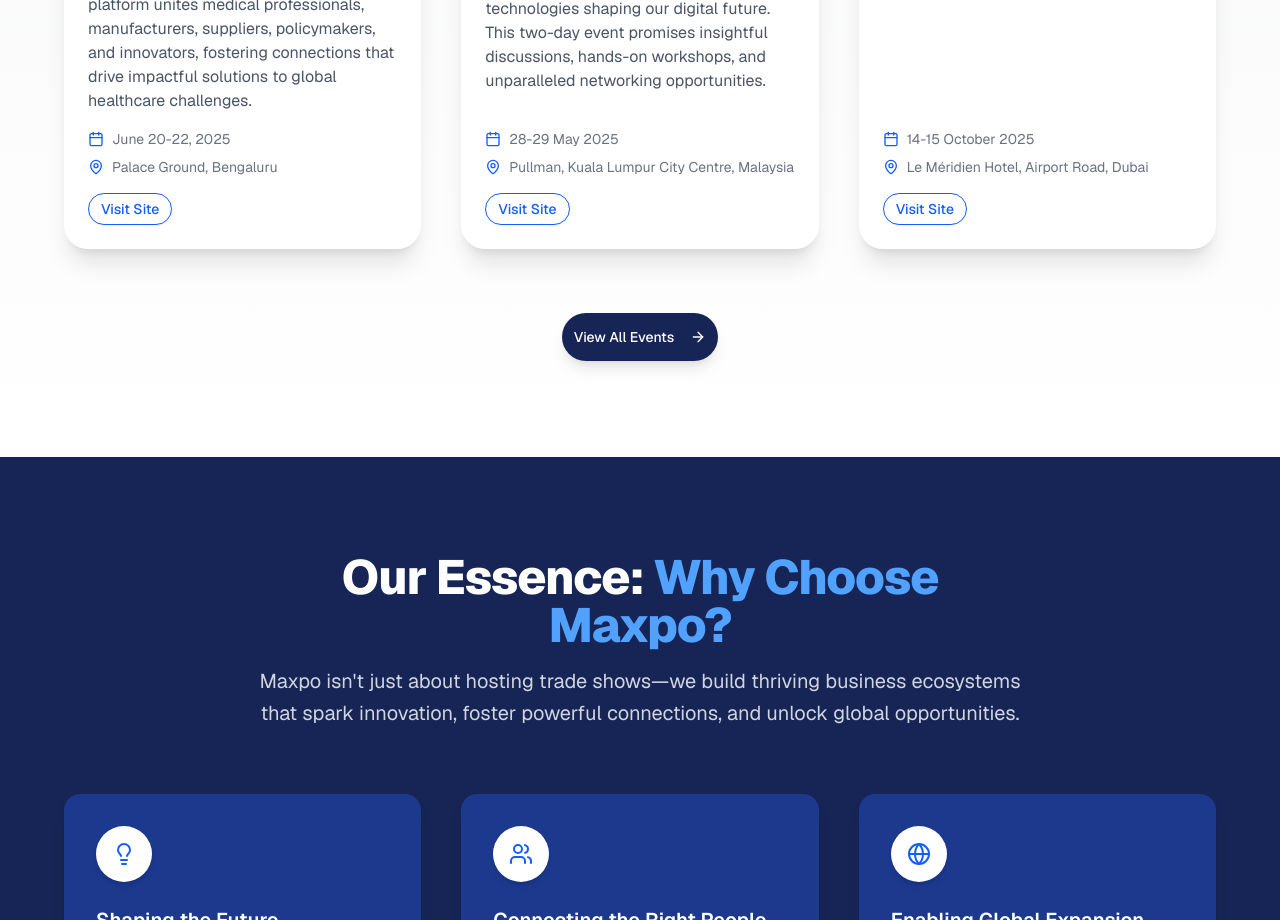
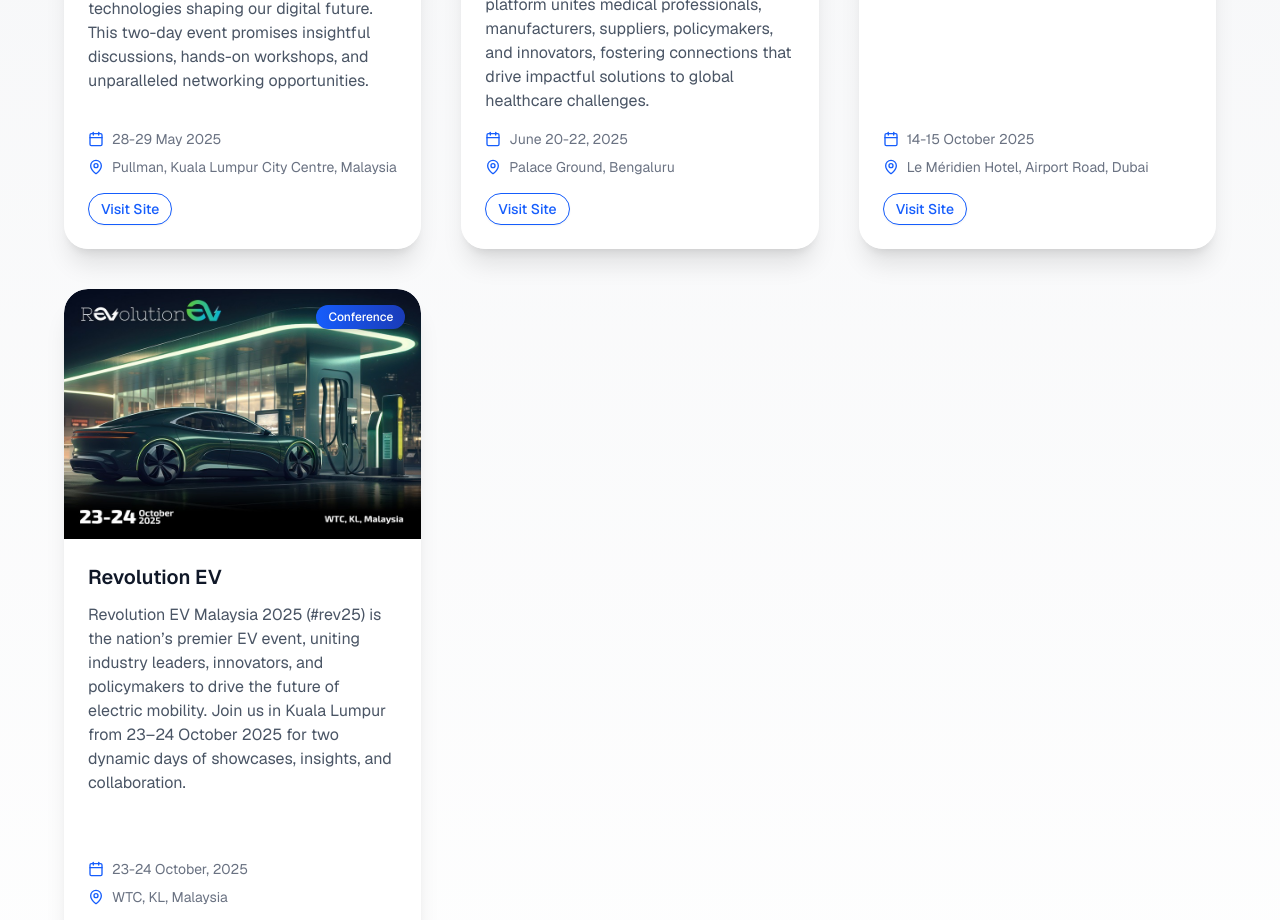
Before and after one commit to maxpo-dev/maxpo, a Next.js app: page / in a window 1280 px wide. Shown: the part 1880-2800 px from the top of the page. Built offline with nearby package versions, Linux system fonts and the light colour scheme.

Commit message:
events added

```diff
--- a/app/events/page.tsx
+++ b/app/events/page.tsx
@@ -29,7 +29,7 @@
   // Events data
   const eventsData: Event[] = [
     {
-      id: 1,
+      id: 2,
       title: "GMEC India 2025",
       date: "June 20-22, 2025",
       location: "Palace Ground, Bengaluru",
@@ -51,7 +51,7 @@
     //   website: "https://www.indiapropertyshow.in/",
     // },
     {
-      id: 3,
+      id: 1,
       title: "Future Digitech Summit & Awards 2025",
       date: "28-29 May 2025",
       location: "Pullman, Kuala Lumpur City Centre, Malaysia",
@@ -61,8 +61,18 @@
       category: "Conference and Awards",
       website: "https://www.futuredigitechsummit.com/",
     },
+        {
+  id: 4,
+  title: "Revolution EV",
+  date: "23-24 October, 2025",
+  location: "WTC, KL, Malaysia",
+  image: "/images/events/revolutionev.jpg", // <- Make sure this image exists or update the path accordingly
+  description: "Revolution EV Malaysia 2025 (#rev25) is the nation’s premier EV event, uniting industry leaders, innovators, and policymakers to drive the future of electric mobility. Join us in Kuala Lumpur from 23–24 October 2025 for two dynamic days of showcases, insights, and collaboration.",
+  category: "Conference",
+  website: "https://www.futureproptechsummit.com/", // <- Confirm if this link is specific to Revolution EV
+},
     {
-      id: 4,
+      id: 3,
       title: "Future Proptech Summit",
       date: "14-15 October 2025",
       location: "Le Méridien Hotel, Airport Road, Dubai",
--- a/app/page.tsx
+++ b/app/page.tsx
@@ -16,16 +16,7 @@
 
   // Sample upcoming events data
   const upcomingEvents = [
-    {
-      id: 1,
-      title: "GMEC India 2025",
-      date: "June 20-22, 2025",
-      location: "Palace Ground, Bengaluru",
-      image: "/images/events/gmec.jpeg",
-      description: "GMEC INDIA 2025 is a premier international platform dedicated to advancing healthcare innovation by bringing together key stakeholders across the medical and healthcare industry. Our platform unites medical professionals, manufacturers, suppliers, policymakers, and innovators, fostering connections that drive impactful solutions to global healthcare challenges.",
-      category: "Exhibition",
-      website: "https://gmecexhibitions.in/",
-    },
+
     // {
     //   id: 2,
     //   title: "Gulf News presents India Property Show",
@@ -37,7 +28,7 @@
     //   website: "",
     // },
     {
-      id: 3,
+      id: 1,
       title: "Future Digitech Summit & Awards 2025",
       date: "28-29 May 2025",
       location: "Pullman, Kuala Lumpur City Centre, Malaysia",
@@ -47,7 +38,19 @@
       website:"https://www.futureproptechsummit.com/",
     },
         {
-      id: 4,
+      id: 2,
+      title: "GMEC India 2025",
+      date: "June 20-22, 2025",
+      location: "Palace Ground, Bengaluru",
+      image: "/images/events/gmec.jpeg",
+      description: "GMEC INDIA 2025 is a premier international platform dedicated to advancing healthcare innovation by bringing together key stakeholders across the medical and healthcare industry. Our platform unites medical professionals, manufacturers, suppliers, policymakers, and innovators, fostering connections that drive impactful solutions to global healthcare challenges.",
+      category: "Exhibition",
+      website: "https://gmecexhibitions.in/",
+    },
+
+
+        {
+      id: 3,
       title: "Future Proptech Summit",
       date: "14-15 October 2025",
       location: "Le Méridien Hotel, Airport Road, Dubai",
@@ -57,6 +60,16 @@
       image: "/images/events/WhatsApp Image 2025-03-21 at 6.14.29 PM.jpeg",
       website: "https://www.futureproptechsummit.com/",
     },
+        {
+  id: 4,
+  title: "Revolution EV",
+  date: "23-24 October, 2025",
+  location: "WTC, KL, Malaysia",
+  image: "/images/events/revolutionev.jpg", // <- Make sure this image exists or update the path accordingly
+  description: "Revolution EV Malaysia 2025 (#rev25) is the nation’s premier EV event, uniting industry leaders, innovators, and policymakers to drive the future of electric mobility. Join us in Kuala Lumpur from 23–24 October 2025 for two dynamic days of showcases, insights, and collaboration.",
+  category: "Conference",
+  website: "https://www.futureproptechsummit.com/", // <- Confirm if this link is specific to Revolution EV
+},
   ]
 
   return (
```
Also changed, not shown: public/images/events/revolutionev.jpg (added).
